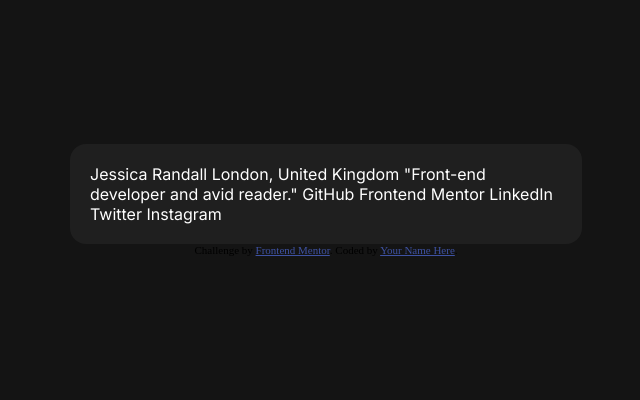
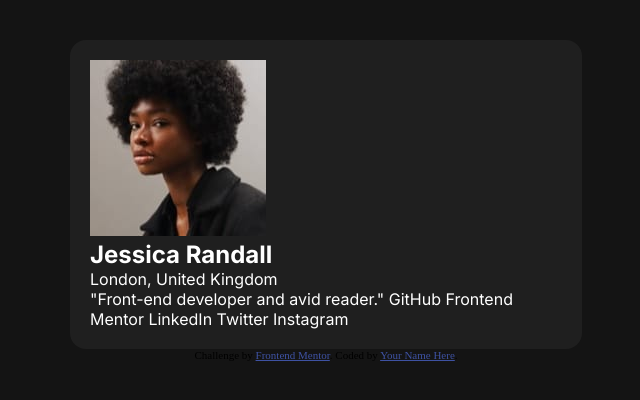
Before and after one commit to Skwarekk/Social-links-profile, a plain HTML site: page index.html in a window 1280 px wide. Shown: the part 200-600 px from the top of the page, without its empty margins (314-954 px from the left). Drawn offline with Linux system fonts and the light colour scheme.

Commit message:
add header content

```diff
--- a/index.html
+++ b/index.html
@@ -14,8 +14,15 @@
   </head>
   <body>
     <div class="container">
-      Jessica Randall London, United Kingdom "Front-end developer and avid
-      reader." GitHub Frontend Mentor LinkedIn Twitter Instagram
+      <header>
+        <img src="assets/images/avatar-jessica.jpeg" alt="" />
+        <section class="header-txt">
+          <h1>Jessica Randall</h1>
+          <span>London, United Kingdom</span>
+        </section>
+      </header>
+      "Front-end developer and avid reader." GitHub Frontend Mentor LinkedIn
+      Twitter Instagram
     </div>
 
     <div class="attribution">
```
